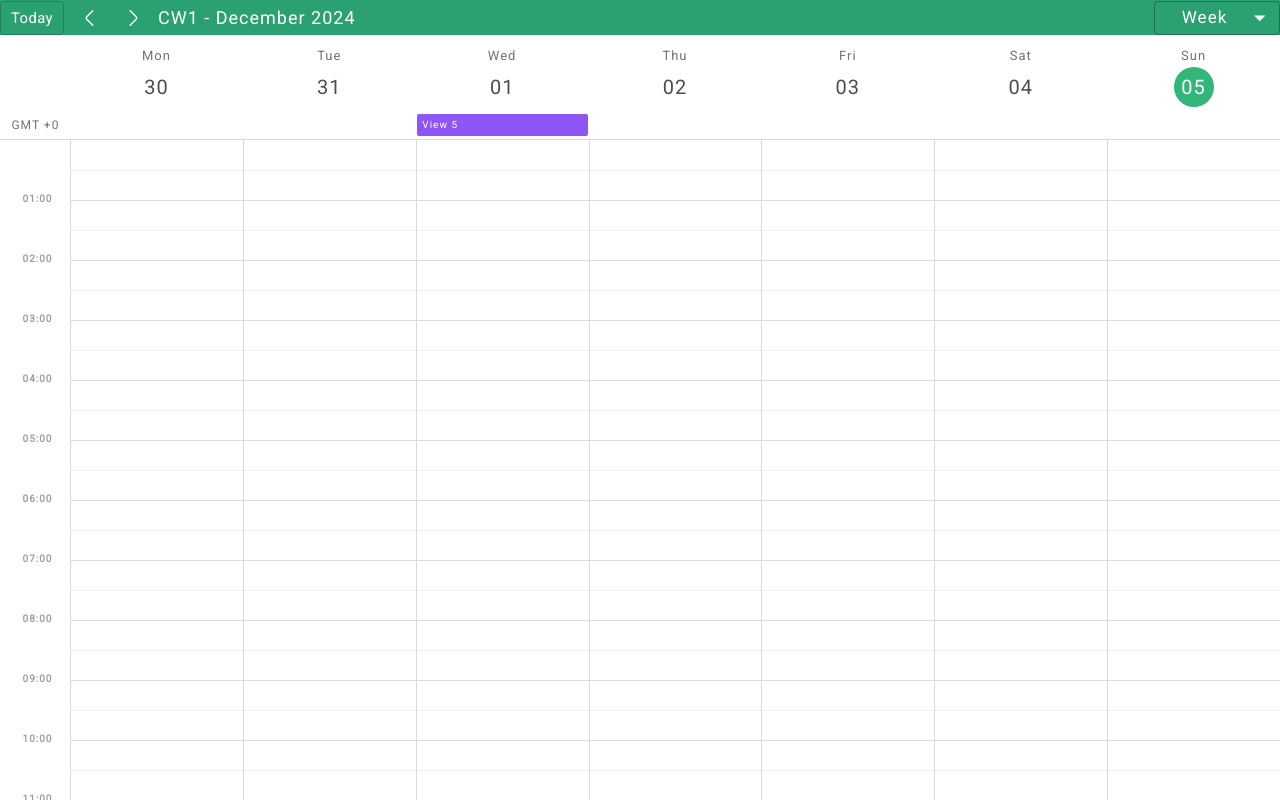
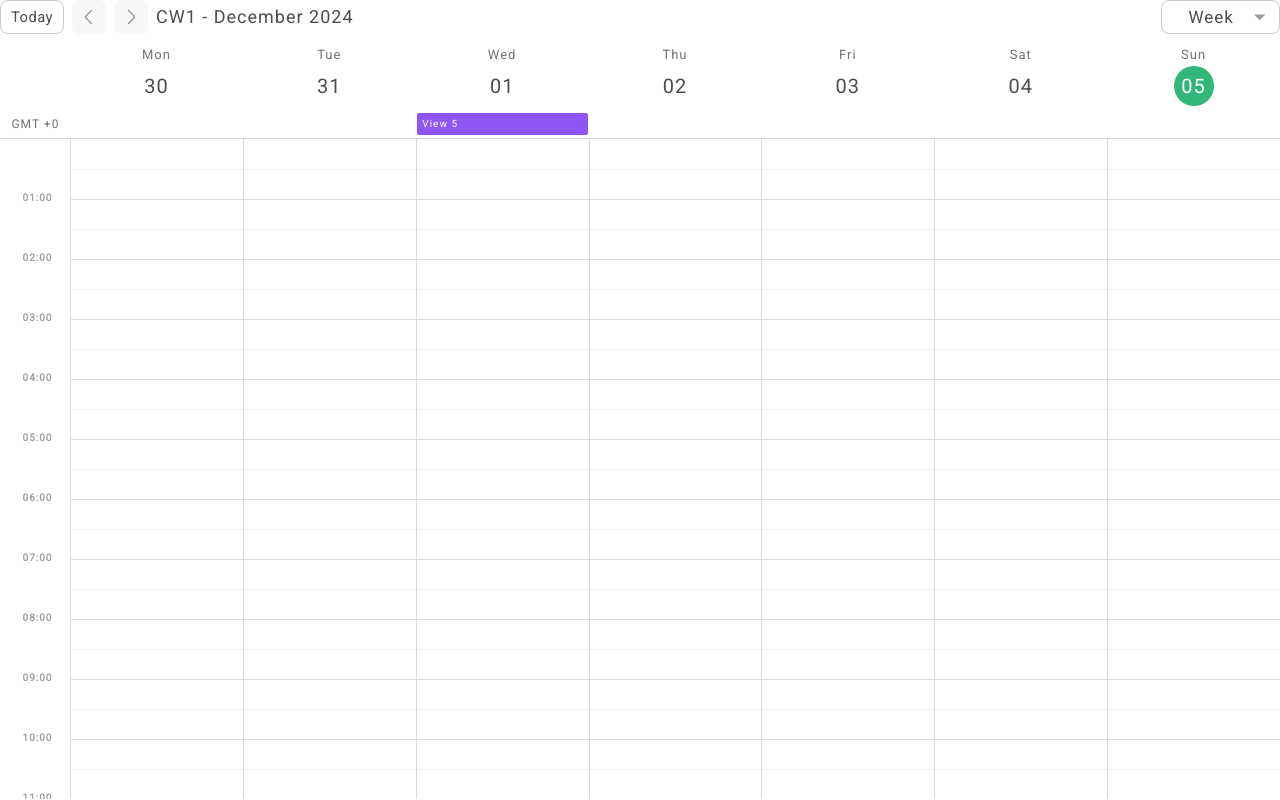
Before and after one commit to Eng-FerasAhmad/razor-calendar, a React (Vite) app: page / in a window 1280 px wide. Built offline with nearby package versions, Linux system fonts and the light colour scheme.

Commit message:
implement new toolbar compact style

```diff
--- a/package.json
+++ b/package.json
@@ -1,7 +1,7 @@
 {
     "name": "razor-calendar",
     "private": false,
-    "version": "0.0.12",
+    "version": "0.0.15",
     "type": "module",
     "author": {
         "email": "feras.ahmad@gmx.de",
--- a/src/components/app/App.tsx
+++ b/src/components/app/App.tsx
@@ -3,7 +3,7 @@ import { ReactElement, useState } from 'react';
 
 import { RazorCalendar } from 'calendar/index';
 import { AppContainer } from 'components/app/styles';
-import { RazorToolbarBasic } from 'components/toolbar/basic-toolbar';
+import { RazorToolbarCompact } from 'components/toolbar/compact-toolbar';
 import { Appointment, ViewType } from 'types/appointment';
 import { CalendarConfig, RazorCalendarConfig } from 'types/calendarConfig';
 import { ToolbarConfig } from 'types/toolbarConfig';
@@ -169,7 +169,7 @@ export default function App(): ReactElement {
     return (
         <AppContainer data-testid="app">
             {/* Pass handlers and state to CalendarToolbar */}
-            <RazorToolbarBasic
+            <RazorToolbarCompact
                 currentView={currentView}
                 onViewChange={handleViewChange}
                 currentDate={currentDate}
--- a/src/components/shared/input-select/InputSelect.tsx
+++ b/src/components/shared/input-select/InputSelect.tsx
@@ -20,6 +20,7 @@ interface InputSelectProps<T extends string | number> {
     onChange: (value: T) => void;
     label?: string;
     isCompact?: boolean;
+    borderRadius?: number;
 }
 
 export default function InputSelect<T extends string | number>({
@@ -28,6 +29,7 @@ export default function InputSelect<T extends string | number>({
     onChange,
     label,
     isCompact,
+    borderRadius,
 }: InputSelectProps<T>): React.ReactElement {
     const theme = useTheme();
 
@@ -62,6 +64,7 @@ export default function InputSelect<T extends string | number>({
                         borderColor: isCompact
                             ? darken(theme.palette.border, 0.1)
                             : theme.palette.primary.dark,
+                        borderWidth: '1px',
                     },
                     '& .MuiSelect-icon': {
                         color: isCompact
@@ -90,7 +93,7 @@ export default function InputSelect<T extends string | number>({
                 label={label}
                 sx={{
                     color: theme.palette.text.primary,
-                    borderRadius: 1,
+                    borderRadius: borderRadius || 1,
                     height: '34px',
                     display: 'flex',
                     alignItems: 'center',
--- a/src/components/toolbar/compact-toolbar/index.tsx
+++ b/src/components/toolbar/compact-toolbar/index.tsx
@@ -59,6 +59,7 @@ export function RazorToolbarCompact({
                         sx={{
                             textTransform: 'none',
                             color: theme.palette.text.primary,
+                            borderRadius: '8px',
                             borderColor: darken(theme.palette.border, 0.1),
                             '&:hover': {
                                 backgroundColor: darken(
@@ -76,8 +77,8 @@ export function RazorToolbarCompact({
                             onClick={handleClickPrev}
                         >
                             <ArrowPrevSymbol
-                                size={22}
-                                color={darken(theme.palette.border, 0.3)}
+                                size={20}
+                                color={darken(theme.palette.border, 0.4)}
                             />
                         </NavigationIconsCompactWrapper>
                     </Tooltip>
@@ -87,20 +88,21 @@ export function RazorToolbarCompact({
                             onClick={handleClickNext}
                         >
                             <ArrowNextSymbol
-                                size={22}
-                                color={darken(theme.palette.border, 0.3)}
+                                size={20}
+                                color={darken(theme.palette.border, 0.4)}
                             />
                         </NavigationIconsCompactWrapper>
                     </Tooltip>
 
                     <TitleCompactWrapper>{getTitle()}</TitleCompactWrapper>
                 </NavigationCompactWrapper>
-                <ViewCompactWrapper>
+                <ViewCompactWrapper data-testid="view-compact.wrapper">
                     <InputSelect
                         value={currentView}
                         options={options}
                         onChange={onViewChange}
                         isCompact={true}
+                        borderRadius={2}
                     />
                 </ViewCompactWrapper>
             </ToolbarCompactContainer>
--- a/src/components/toolbar/compact-toolbar/styles.ts
+++ b/src/components/toolbar/compact-toolbar/styles.ts
@@ -26,26 +26,26 @@ export const NavigationCompactWrapper = styled('div')({
 });
 
 export const ViewCompactWrapper = styled('div')({
-    width: '140px',
+    width: 'fit-content',
 });
 
 export const NavigationIconsCompactWrapper = styled('div', {
     shouldForwardProp: (prop) => prop !== 'color',
 })<Props>(({ theme }) => ({
-    width: '35px',
-    height: '35px',
+    width: '34px',
+    height: '34px',
     display: 'flex',
     alignItems: 'center',
     justifyContent: 'center',
     padding: '2px',
     boxSizing: 'border-box',
     overflow: 'hidden',
-    borderRadius: '50%',
+    borderRadius: '8px',
     transition: 'background-color 0.3s ease, border-color 0.3s ease',
-    backgroundColor: 'transparent',
+    backgroundColor: theme.palette.action.hover,
     '&:hover': {
         cursor: 'pointer',
-        backgroundColor: darken(theme.palette.action.hover, 0.1),
+        backgroundColor: darken(theme.palette.action.hover, 0.2),
         color: theme.palette.common.white,
     },
 }));
--- a/src/i18n/locales/de/common.json
+++ b/src/i18n/locales/de/common.json
@@ -8,7 +8,8 @@
         "agenda": "Agenda"
     },
     "buttons": {
-        "today": "Heute"
+        "today": "Heute",
+        "addEvent": "Neues Termin"
     },
     "navigation": {
         "next": {
--- a/src/i18n/locales/en/common.json
+++ b/src/i18n/locales/en/common.json
@@ -8,7 +8,8 @@
         "agenda": "Agenda"
     },
     "buttons": {
-        "today": "Today"
+        "today": "Today",
+        "addEvent": "New Event"
     },
     "navigation": {
         "next": {
```
Also changed, not shown: src/components/shared/icons/add-circle/AddCircleSymbol.tsx (+8 -21 lines), src/components/shared/icons/add-circle/styles.ts (deleted, +0 -13 lines), src/components/shared/input-select/styles.ts (added), 1 other file (tests, documents, lock files or other folders).
